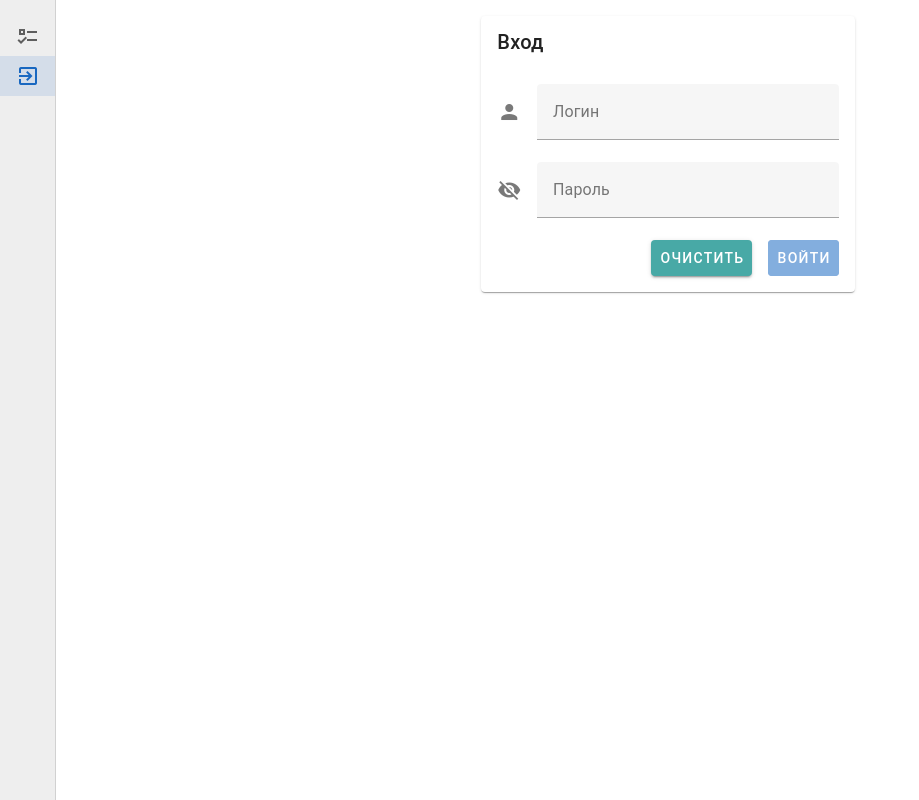
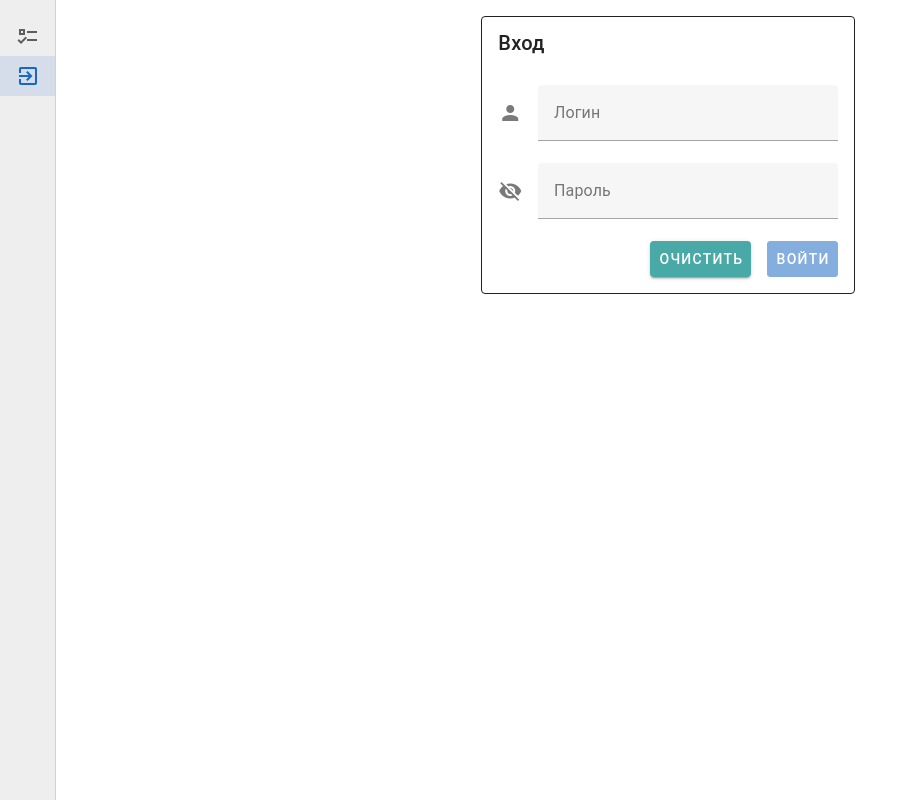
Before and after one commit to Mikhail-Ilnitsky/Polls.Mono3L, a Vue app in the folder Ilnitsky.Polls/front_app/: page /login in a window 1280 px wide. Shown: the whole page, without its empty margins (0-919 px from the left). Built offline with nearby package versions, Linux system fonts and the light colour scheme; a small style sheet from the web is missing.

Commit message:
[front] Added CommonGrid

```diff
--- a/Ilnitsky.Polls/front_app/components.d.ts
+++ b/Ilnitsky.Polls/front_app/components.d.ts
@@ -11,6 +11,7 @@ export {}
 /* prettier-ignore */
 declare module 'vue' {
   export interface GlobalComponents {
+    CommonGrid: typeof import('./src/components/CommonGrid.vue')['default']
     PollCard: typeof import('./src/components/PollCard.vue')['default']
     RouterLink: typeof import('vue-router')['RouterLink']
     RouterView: typeof import('vue-router')['RouterView']
--- /dev/null
+++ b/Ilnitsky.Polls/front_app/src/components/CommonGrid.vue
@@ -0,0 +1,13 @@
+<template>
+  <div class="common-grid">
+    <v-container>
+      <v-row>
+        <v-spacer />
+        <v-col cols="12" sm="8" md="4" xl="2">
+          <slot />
+        </v-col>
+        <v-spacer />
+      </v-row>
+    </v-container>
+  </div>
+</template>
--- a/Ilnitsky.Polls/front_app/src/components/PollCard.vue
+++ b/Ilnitsky.Polls/front_app/src/components/PollCard.vue
@@ -25,7 +25,7 @@
       </v-card>
     </template>
 
-    <v-card v-else>
+    <v-card v-else variant="outlined">
       <v-card-text>
         <h1>Спасибо за ответы!</h1>
       </v-card-text>
--- a/Ilnitsky.Polls/front_app/src/views/LastPollsView.vue
+++ b/Ilnitsky.Polls/front_app/src/views/LastPollsView.vue
@@ -1,9 +1,6 @@
 <template>
   <div class="last-polls-view">
-    <v-container>
-      <v-row>
-        <v-spacer />
-        <v-col cols="12" sm="8" md="4" xl="2">
+    <CommonGrid>
       <v-card title="Последние опросы" variant="outlined">
         <v-list class="mt-n2">
           <v-list-item
@@ -14,10 +11,7 @@
           </v-list-item>
         </v-list>
       </v-card>
-        </v-col>
-        <v-spacer />
-      </v-row>
-    </v-container>
+    </CommonGrid>
   </div>
 </template>
 
--- a/Ilnitsky.Polls/front_app/src/views/LoginView.vue
+++ b/Ilnitsky.Polls/front_app/src/views/LoginView.vue
@@ -1,10 +1,7 @@
 <template>
   <div class="login-view">
-    <v-container>
-      <v-row>
-        <v-spacer />
-        <v-col cols="12" sm="8" md="4" xl="2">
-          <v-card title="Вход" width="100%">
+    <CommonGrid>
+      <v-card title="Вход" class="w-100" variant="outlined">
         <v-form class="pa-4">
           <v-text-field
             v-model="username"
@@ -41,10 +38,7 @@
           />
         </v-card-actions>
       </v-card>
-        </v-col>
-        <v-spacer />
-      </v-row>
-    </v-container>
+    </CommonGrid>
   </div>
 </template>
 
--- a/Ilnitsky.Polls/front_app/src/views/PollView.vue
+++ b/Ilnitsky.Polls/front_app/src/views/PollView.vue
@@ -1,25 +1,16 @@
 <template>
   <div class="poll-view">
-    <v-container>
-      <v-row>
-        <v-spacer />
-        <v-col cols="12" sm="8" md="4" xl="2">
-          <PollCard :poll="poll" />
-        </v-col>
-        <v-spacer />
-      </v-row>
-    </v-container>
+    <CommonGrid>
+      <PollCard :poll="poll" />
+    </CommonGrid>
   </div>
 </template>
 
 <script>
   import { mapState } from 'vuex';
-  import PollCard from '@/components/PollCard.vue';
 
   export default {
-    components: {
-      PollCard,
-    },
+    components: {},
 
     props: {
       pollId: {
```
Lines whose indentation alone changed are shown as unchanged.
